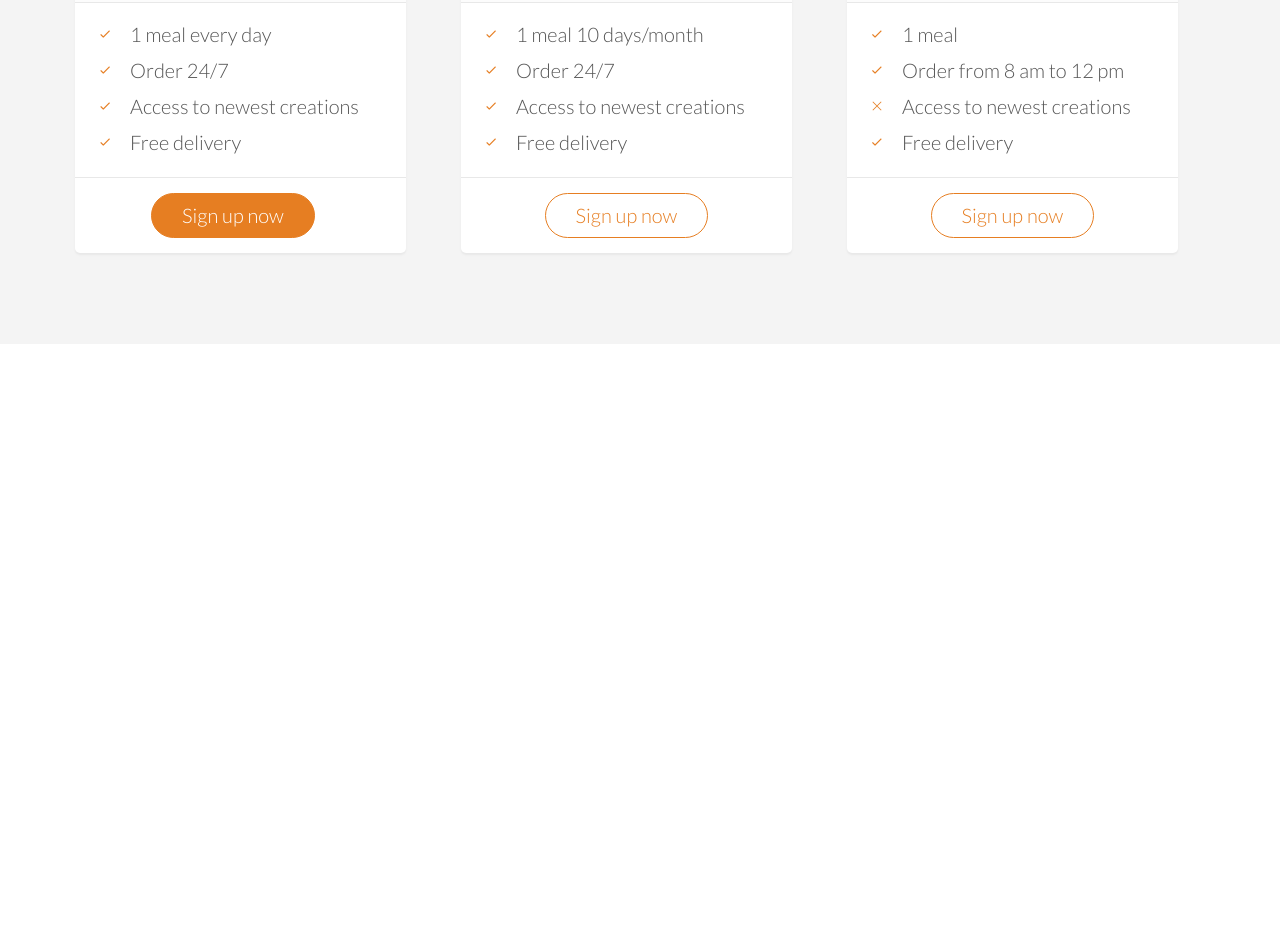
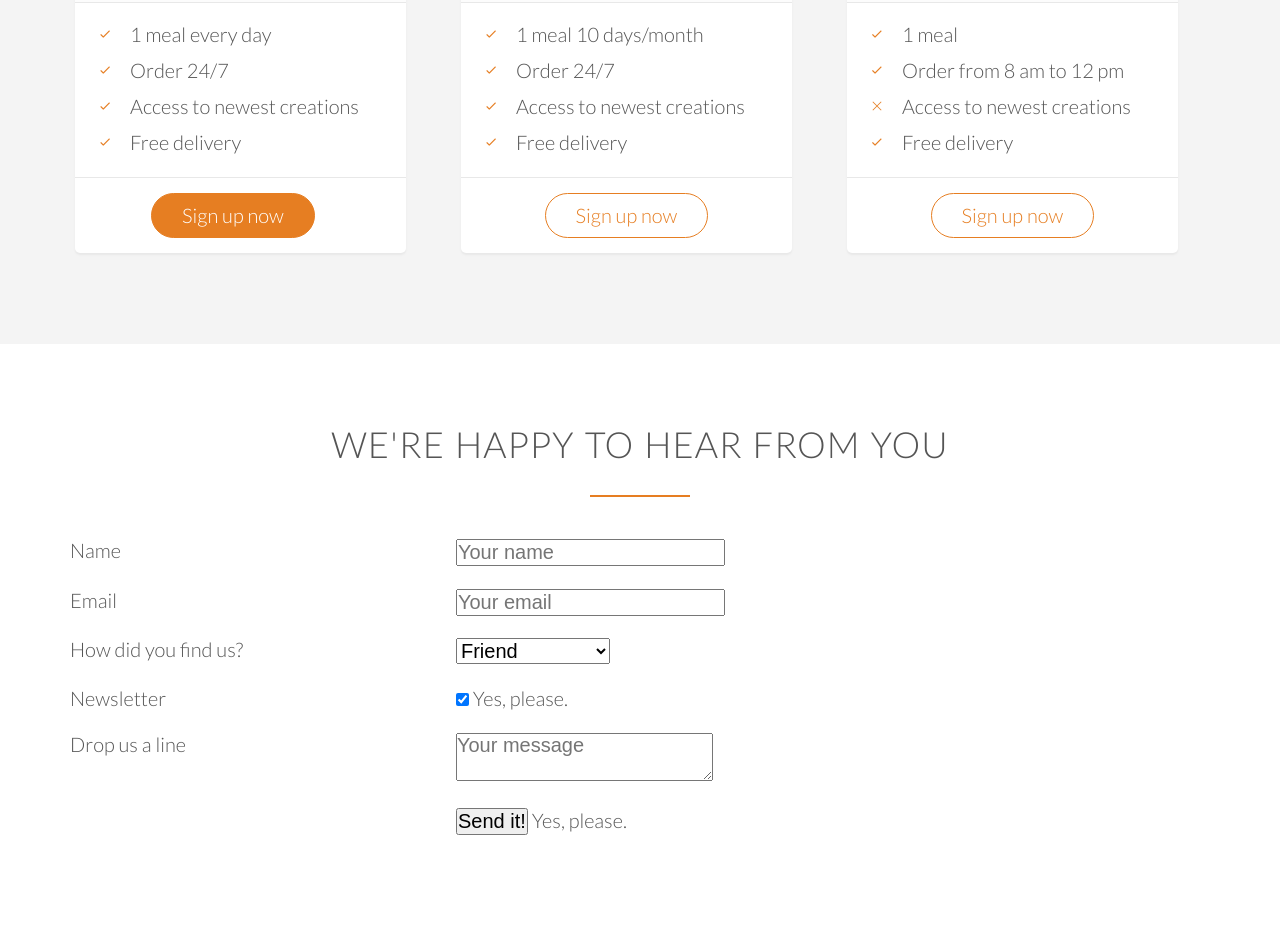
Before and after one commit to JoshuaMcEvoy/Omnifood, a plain HTML site: page index.html in a window 1280 px wide. Shown: the part 4291-5217 px from the top of the page. Before the commit the page ends 4635 px from the top, so only its background shows below. Drawn offline with Linux system fonts and the light colour scheme; files whose address does not match are found by name.

Commit message:
form content added

```diff
--- a/index.html
+++ b/index.html
@@ -262,7 +262,7 @@
         <div class="plan-box">
           <div>
             <h3>Premium</h3>
-            <p class="plan-price">$399 <span> /month </span></p>
+            <p class="plan-price">$399 <span> / month </span></p>
             <p class="plan-price-meal">That’s only $13.30 per meal</p>
           </div>
           <div>
@@ -283,7 +283,7 @@
         <div class="plan-box">
           <div>
             <h3>Pro</h3>
-            <p class="plan-price">$149 <span> /month </span></p>
+            <p class="plan-price">$149 <span> / month </span></p>
             <p class="plan-price-meal">That’s only $14.90 per meal</p>
           </div>
           <div>
@@ -304,7 +304,7 @@
         <div class="plan-box">
           <div>
             <h3>Starter</h3>
-            <p class="plan-price">$19 <span> /meal </span></p>
+            <p class="plan-price">$19 <span> / meal </span></p>
             <p class="plan-price-meal">&nbsp;</p>
           </div>
           <div>
@@ -324,31 +324,89 @@
     </div>
   </section>
 
+  <section class="section-form">
+    <div class="row">
+      <h2>We're happy to hear from you</h2>
+    </div>
+    <div class="form">
+      <form action="#" class="contact-form">
+
+        <div class="row">
+          <div class="col span-1-of-3">
+            <label for="name">Name</label>
+          </div>
+          <div class="col span-2-of-3">
+            <input type="text" name="name" id="name" placeholder="Your name" required>
+          </div>
+        </div>
+
+        <div class="row">
+          <div class="col span-1-of-3">
+            <label for="email">Email</label>
+          </div>
+          <div class="col span-2-of-3">
+            <input type="email" name="email" id="email" placeholder="Your email" required>
+          </div>
+        </div>
+
+        <div class="row">
+          <div class="col span-1-of-3">
+            <label for="find-us">How did you find us?</label>
+          </div>
+          <div class="col span-2-of-3">
+            <select name="find-us" id="find-us">
+              <option value="friend" selected>Friend</option>
+              <option value="search">Search Engine</option>
+              <option value="ad">Advertisement</option>
+              <option value="other">Other</option>
+            </select>
+          </div>
+        </div>
+
+        <div class="row">
+          <div class="col span-1-of-3">
+            <label for="news">Newsletter</label>
+          </div>
+          <div class="col span-2-of-3">
+            <input type="checkbox" name="news" id="news" checked> Yes, please.
+          </div>
+        </div>
+
+        <div class="row">
+          <div class="col span-1-of-3">
+            <label for="message">Drop us a line</label>
+          </div>
+          <div class="col span-2-of-3">
+            <textarea name="message" placeholder="Your message" id="message"></textarea>
+          </div>
+        </div>
+
+        <div class="row">
+          <div class="col span-1-of-3">
+            <label for="">&nbsp;</label>
+          </div>
+          <div class="col span-2-of-3">
+            <input type="submit"value="Send it!"> Yes, please.
+          </div>
+        </div>
+
+      </form>
+    </div>
+  </section>
+
 </body>
 </html>
 
 
 <!--
 
-Plan 1: Premium
+Title: We're happy to hear from you
 
-
-
-
-
-Plan 2:
-
-
-
-Access to newest creations
-Free delivery
-
-
-Plan 3:
-
-
-
-Free delivery
-
+Fields to include:
+Name
+Email
+How did you find us?
+Newsletter
+Drop us a line
 
 -->
```
